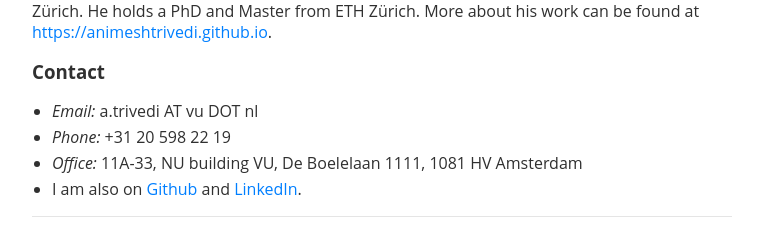
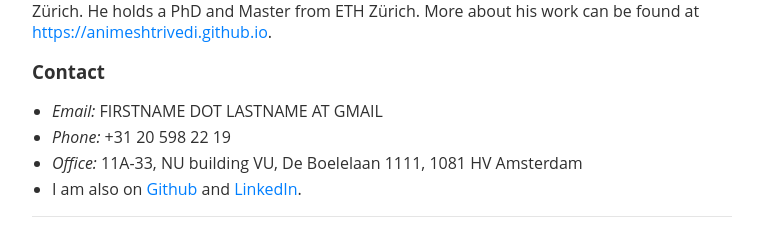
Before and after one commit to animeshtrivedi/animeshtrivedi.github.io, a Jekyll site: the page built from index.md, in a window 1280 px wide. Shown: the part 1726-1964 px from the top of the page, without its empty margins (258-1021 px from the left). Built offline with Jekyll 4.4.1, drawn with Linux system fonts in a browser that asks for light colours.

Commit message:
Update index.md
update email address

```diff
--- a/index.md
+++ b/index.md
@@ -74,7 +74,7 @@ finished my PhD in Computer Science at ETH Zurich under the supervision of Prof.
 Animesh Trivedi is a tenure-track Assistant Professor in the department of Computer Science at VU Amsterdam. Prior to joining the department in 2019, he has worked as a Research Staff Member at the IBM Research Lab in Zurich. His research interests lie in building fast and efficient distributed systems around modern high-performance, programmable I/O devices. He is currently investigating how to leverage emerging Non-Volatile Memories (NVMs) to support data access demands of machine learning workloads. He is one of the founding members of the Apache Crail (Incubating) project. He holds a PhD and master from ETH Zurich. More about his work can be found at [https://animeshtrivedi.github.io](https://animeshtrivedi.github.io).-->
 
 ### Contact
-  * *Email:* a.trivedi AT vu DOT nl
+  * *Email:* FIRSTNAME DOT LASTNAME AT GMAIL
   * *Phone:* +31 20 598 22 19
   * *Office:* 11A-33, NU building VU, De Boelelaan 1111, 1081 HV Amsterdam
   * I am also on [Github](https://github.com/animeshtrivedi) and [LinkedIn](https://ch.linkedin.com/in/animesh-trivedi-5407aa2).
```
